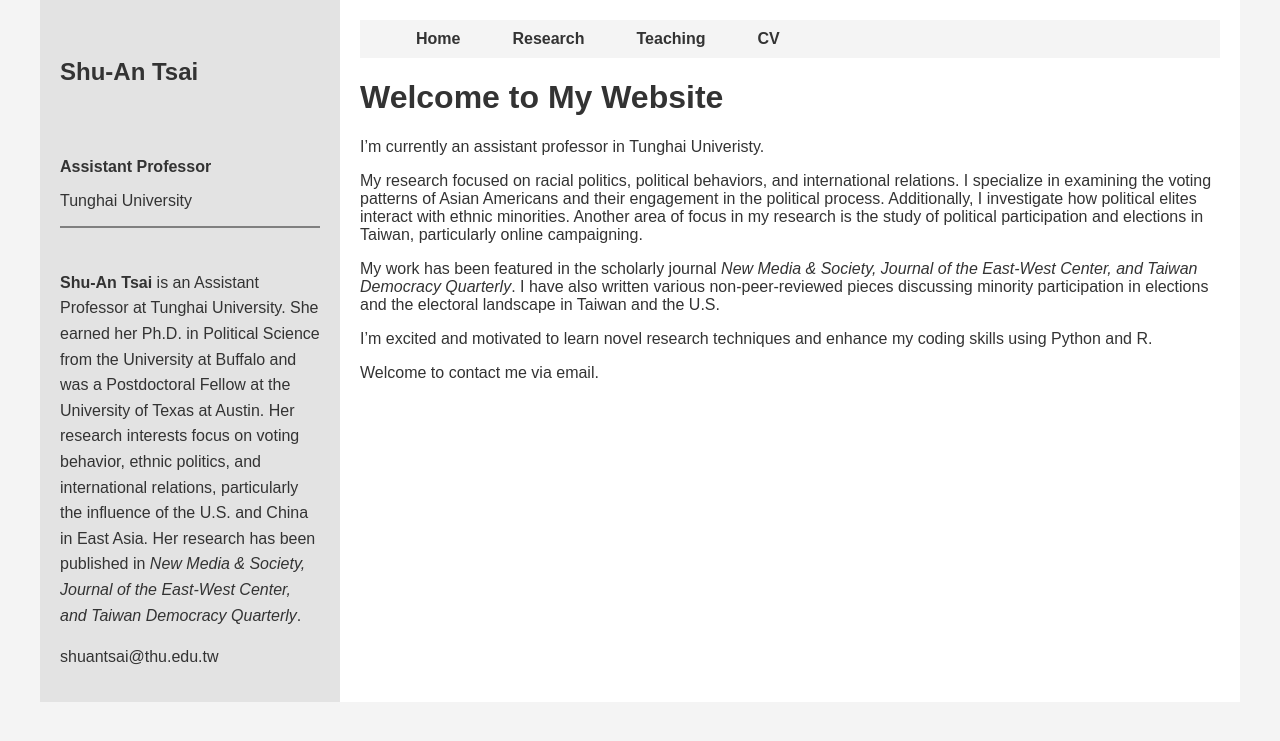
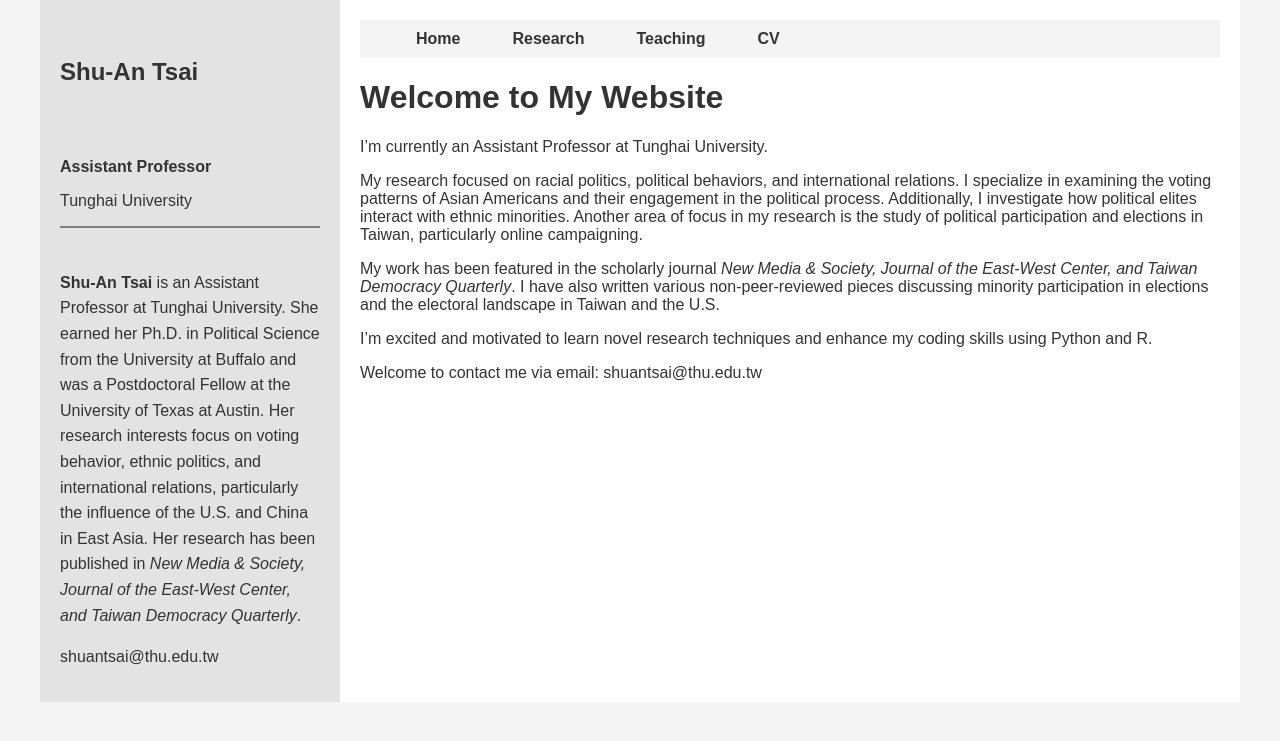
Before and after one commit to shuantsai/shuantsai.github.io, a Jekyll site: the page built from index.md, in a window 1280 px wide. Shown: the top 741 px of the page. Built offline with Jekyll 4.4.1, drawn with Linux system fonts in a browser that asks for light colours; a script that is not in the unit is left out.

Commit message:
Update index.md

```diff
--- a/index.md
+++ b/index.md
@@ -5,7 +5,7 @@ title: Home
 
 # Welcome to My Website
 
-I’m currently an assistant professor in Tunghai Univeristy.
+I’m currently an Assistant Professor at Tunghai University.
 
 My research focused on racial politics, political behaviors, and international relations. I specialize in examining the voting patterns of Asian Americans and their engagement in the political process. Additionally, I investigate how political elites interact with ethnic minorities. Another area of focus in my research is the study of political participation and elections in Taiwan, particularly online campaigning.
 
@@ -13,7 +13,7 @@ My work has been featured in the scholarly journal <em>New Media & Society, Jour
 
 I'm excited and motivated to learn novel research techniques and enhance my coding skills using Python and R.
 
-Welcome to contact me via email.
+Welcome to contact me via email: shuantsai@thu.edu.tw
 
 <!--
 Her research has been published in <em>New Media & Society, Journal of the East-West Center, and Taiwan Democracy Quarterly</em>.
```
